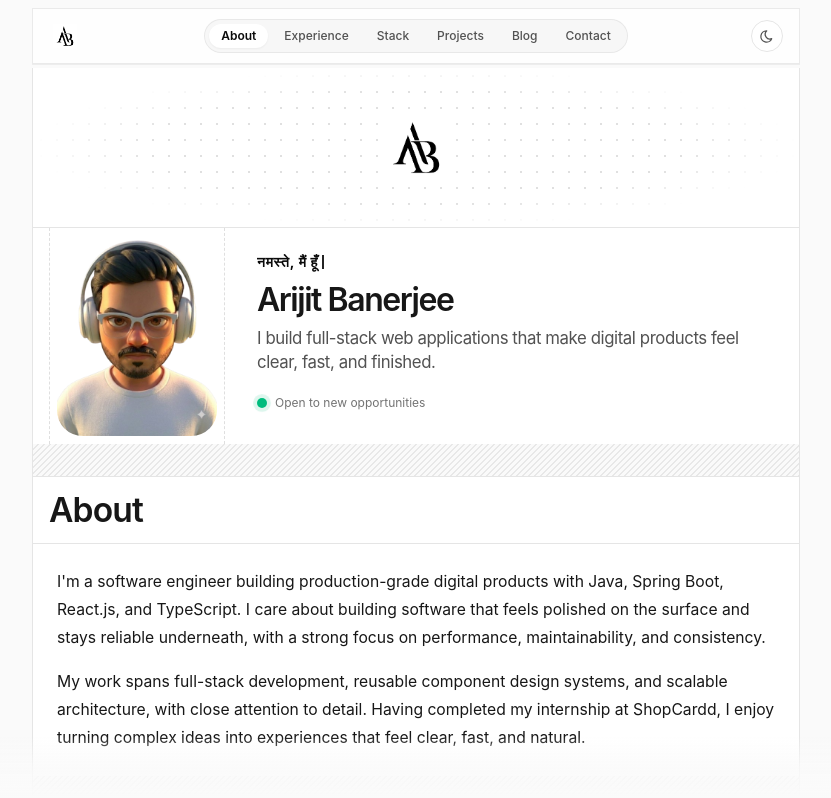
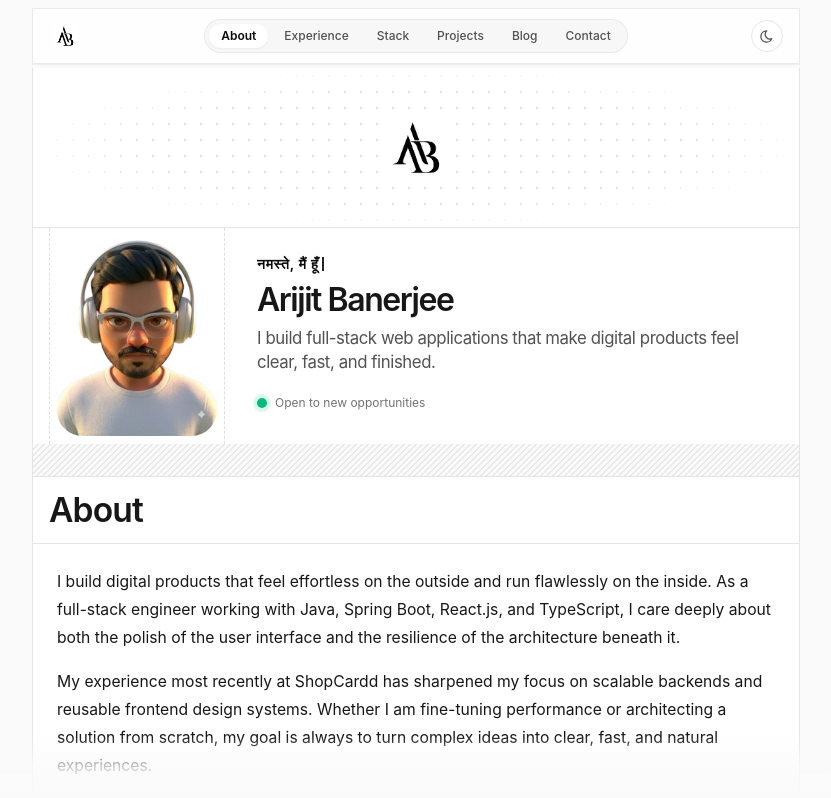
Before and after one commit to banerjee-arijit/portfolio, a React (Vite) app: page / in a window 1280 px wide. Shown: the top 798 px of the page, without its empty margins (224-1055 px from the left). Built offline with nearby package versions, Linux system fonts and the light colour scheme.

Commit message:
update in small UI microIntraction

```diff
--- a/src/App.jsx
+++ b/src/App.jsx
@@ -9,6 +9,7 @@ import Projects from "./components/projects";
 import BlogPanel from "./components/blog-panel";
 import LandingContactForm from "./components/landing-contact-form";
 import FooterPanel from "./components/footer-panel";
+import ScrollReveal from "./components/scroll-reveal";
 
 export default function App() {
   const [theme, setTheme] = useState(() => {
@@ -62,23 +63,55 @@ export default function App() {
 
       <main className="max-w-screen overflow-x-hidden px-2 pb-12 relative">
         <div className="mx-auto md:max-w-3xl relative">
+          <ScrollReveal yOffset={16}>
             <EmblemBanner />
+          </ScrollReveal>
+
+          <ScrollReveal yOffset={20}>
             <HeroSection theme={theme} />
+          </ScrollReveal>
+
           <Separator />
 
+          <ScrollReveal>
             <AboutPanel />
+          </ScrollReveal>
+
           <Separator />
+
+          <ScrollReveal>
             <Experience />
+          </ScrollReveal>
+
           <Separator />
+
+          <ScrollReveal>
             <Skills />
+          </ScrollReveal>
+
           <Separator />
+
+          <ScrollReveal>
             <Projects />
+          </ScrollReveal>
+
           <Separator />
+
+          <ScrollReveal>
             <BlogPanel />
+          </ScrollReveal>
+
           <Separator />
+
+          <ScrollReveal>
             <LandingContactForm />
+          </ScrollReveal>
+
           <Separator />
+
+          <ScrollReveal>
             <FooterPanel />
+          </ScrollReveal>
         </div>
       </main>
 
--- a/src/components/about-panel.jsx
+++ b/src/components/about-panel.jsx
@@ -12,19 +12,11 @@ export default function AboutPanel() {
 
       <div className="p-4 sm:p-6 space-y-4 text-[0.98rem] leading-7">
         <p className="text-neutral-900 dark:text-neutral-300 font-normal">
-          I'm a software engineer building production-grade digital products
-          with Java, Spring Boot, React.js, and TypeScript. I care about
-          building software that feels polished on the surface and stays
-          reliable underneath, with a strong focus on performance,
-          maintainability, and consistency.
+          I build digital products that feel effortless on the outside and run flawlessly on the inside. As a full-stack engineer working with Java, Spring Boot, React.js, and TypeScript, I care deeply about both the polish of the user interface and the resilience of the architecture beneath it.
         </p>
 
-        {/* Faded second paragraph */}
         <p className="text-neutral-900 dark:text-neutral-300 font-normal">
-          My work spans full-stack development, reusable component design
-          systems, and scalable architecture, with close attention to detail.
-          Having completed my internship at ShopCardd, I enjoy turning complex
-          ideas into experiences that feel clear, fast, and natural.
+          My experience most recently at ShopCardd has sharpened my focus on scalable backends and reusable frontend design systems. Whether I am fine-tuning performance or architecting a solution from scratch, my goal is always to turn complex ideas into clear, fast, and natural experiences.
         </p>
       </div>
     </section>
--- a/src/components/blog-panel.jsx
+++ b/src/components/blog-panel.jsx
@@ -1,18 +1,28 @@
+import { IconExternalLink } from "@tabler/icons-react";
+
 export default function BlogPanel() {
+  const today = new Date();
+  const days = ["Sun", "Mon", "Tue", "Wed", "Thu", "Fri", "Sat"];
+  const months = ["Jan", "Feb", "Mar", "Apr", "May", "Jun", "Jul", "Aug", "Sep", "Oct", "Nov", "Dec"];
+
+  const todayFormatted = `${today.getDate()} ${months[today.getMonth()]} ${today.getFullYear()}`;
+
   const posts = [
     {
-      title: "Building Scalable Full-Stack Applications with Java & React",
-      date: "01.10.2026",
+      title: "JavaScript vs React: What's the Difference?",
+      href: "https://dev.to/arijit_banerjee_a45b6e660/javascript-vs-react-whats-the-difference-2mf3",
+      date: todayFormatted,
       excerpt:
-        "Key architecture principles, REST API optimizations, and clean state management strategies for building high-performance web applications...",
-      gradient: "from-sky-400 via-indigo-400 to-amber-200",
+        "A comprehensive guide breaking down key differences between plain JavaScript and React, exploring DOM manipulation, component architecture, state management, and rendering pipelines...",
+      gradient: "from-amber-400 via-yellow-400 to-amber-200",
     },
     {
-      title: "Efficient State Management in React & TypeScript",
-      date: "04.09.2026",
+      title: "Mastering Encapsulation in Java",
+      href: "https://dev.to/arijit_banerjee_a45b6e660/mastering-encapsulation-in-java-3g8d",
+      date: "10 Jun 2025",
       excerpt:
-        "Handling complex state efficiently in modern frontend applications using context, custom hooks, and strict TypeScript patterns...",
-      gradient: "from-amber-400 via-rose-400 to-indigo-400",
+        "A deep dive into Object-Oriented Programming (OOP) fundamentals in Java, exploring data hiding, access modifiers, getter/setter patterns, and building robust, maintainable backend codebases...",
+      gradient: "from-sky-400 via-indigo-400 to-amber-200",
     },
   ];
 
@@ -28,20 +38,26 @@ export default function BlogPanel() {
         </h2>
       </header>
 
-
-      {/* Blog Cards Grid matching Image 4 & 5 */}
+      {/* Blog Cards Grid */}
       <div className="p-4 sm:p-6 space-y-6">
         <div className="grid grid-cols-1 sm:grid-cols-2 gap-4">
           {posts.map((post) => (
-            <div
+            <a
               key={post.title}
-              className="group cursor-pointer rounded-2xl border border-neutral-200 dark:border-neutral-800 bg-white dark:bg-neutral-950 p-3 hover:border-neutral-300 dark:hover:border-neutral-700 transition-all duration-300 shadow-xs flex flex-col justify-between"
+              href={post.href}
+              target="_blank"
+              rel="noreferrer"
+              className="group cursor-pointer rounded-2xl border border-neutral-200 dark:border-neutral-800 bg-white dark:bg-neutral-950 p-3 hover:border-neutral-400 dark:hover:border-neutral-600 transition-all duration-300 shadow-xs flex flex-col justify-between"
             >
               <div>
                 {/* Gradient Thumbnail Cover */}
                 <div
-                  className={`w-full h-40 rounded-xl bg-linear-to-br ${post.gradient} opacity-90 group-hover:opacity-100 transition-opacity mb-4 border border-neutral-200/60 dark:border-neutral-800/60 shadow-inner`}
-                />
+                  className={`w-full h-40 rounded-xl bg-gradient-to-br ${post.gradient} opacity-90 group-hover:opacity-100 transition-opacity mb-4 border border-neutral-200/60 dark:border-neutral-800/60 shadow-inner relative flex items-end justify-end p-3`}
+                >
+                  <span className="p-1.5 rounded-full bg-white/80 dark:bg-neutral-900/80 text-neutral-800 dark:text-neutral-200 backdrop-blur-md opacity-0 group-hover:opacity-100 transition-opacity">
+                    <IconExternalLink size={16} />
+                  </span>
+                </div>
 
                 <h3 className="text-base font-bold text-neutral-900 dark:text-white leading-snug group-hover:text-neutral-700 dark:group-hover:text-neutral-200 transition-colors font-display">
                   {post.title}
@@ -55,16 +71,21 @@ export default function BlogPanel() {
                   {post.excerpt}
                 </p>
               </div>
-            </div>
+            </a>
           ))}
         </div>
 
         {/* Bottom All Posts Pill Button */}
         <div className="flex justify-center pt-2">
-          <button className="inline-flex items-center gap-1.5 px-4 py-1.5 rounded-full border border-neutral-200 dark:border-neutral-800 bg-neutral-50 dark:bg-neutral-900 text-xs font-medium text-neutral-700 dark:text-neutral-300 hover:bg-neutral-100 dark:hover:bg-neutral-800 transition-all duration-300 cursor-pointer shadow-xs">
+          <a
+            href="https://dev.to/arijit_banerjee_a45b6e660"
+            target="_blank"
+            rel="noreferrer"
+            className="inline-flex items-center gap-1.5 px-4 py-1.5 rounded-full border border-neutral-200 dark:border-neutral-800 bg-neutral-50 dark:bg-neutral-900 text-xs font-medium text-neutral-700 dark:text-neutral-300 hover:bg-neutral-100 dark:hover:bg-neutral-800 transition-all duration-300 cursor-pointer shadow-xs"
+          >
             <span>All Posts</span>
             <span>&gt;</span>
-          </button>
+          </a>
         </div>
       </div>
     </section>
--- a/src/components/hello-typewriter.jsx
+++ b/src/components/hello-typewriter.jsx
@@ -53,7 +53,7 @@ export default function HelloTypewriter() {
   }, [currentText, isDeleting, wordIndex, speed]);
 
   return (
-    <div className="h-5 flex items-center text-xs md:text-sm font-bold tracking-wider text-neutral-950 dark:text-neutral-50 uppercase mb-1">
+    <div className="h-5 flex items-center text-xs md:text-sm font-semibold tracking-wider text-neutral-950 dark:text-neutral-50 uppercase">
       <span>{currentText}</span>
       <span className="w-[2px] h-3.5 bg-neutral-950 dark:bg-neutral-50 animate-pulse ml-1 inline-block" />
     </div>
--- /dev/null
+++ b/src/components/scroll-reveal.jsx
@@ -0,0 +1,24 @@
+import { motion } from "framer-motion";
+
+export default function ScrollReveal({
+  children,
+  className = "",
+  delay = 0,
+  yOffset = 24,
+}) {
+  return (
+    <motion.div
+      initial={{ opacity: 0, y: yOffset }}
+      whileInView={{ opacity: 1, y: 0 }}
+      viewport={{ once: true, margin: "-50px" }}
+      transition={{
+        duration: 0.6,
+        ease: [0.21, 0.47, 0.32, 0.98],
+        delay: delay,
+      }}
+      className={className}
+    >
+      {children}
+    </motion.div>
+  );
+}
--- a/src/components/skills.jsx
+++ b/src/components/skills.jsx
@@ -1,4 +1,5 @@
 import { lazy, Suspense, useState, useEffect } from "react";
+import { motion } from "framer-motion";
 
 const StackIcon = lazy(() => import("tech-stack-icons"));
 
@@ -48,11 +49,19 @@ export default function Skills() {
 
       <div className="p-4 sm:p-6 space-y-6">
         {/* Outer Rounded Grid Container matching User Image */}
-        <div className="rounded-3xl  overflow-hidden shadow-2xs">
+        <div className="rounded-3xl overflow-hidden shadow-2xs">
           <div className="grid grid-cols-2 sm:grid-cols-3 md:grid-cols-6">
             {skillList.map((skill, idx) => (
-              <div
+              <motion.div
                 key={skill.name + idx}
+                initial={{ opacity: 0, y: 16 }}
+                whileInView={{ opacity: 1, y: 0 }}
+                viewport={{ once: true }}
+                transition={{
+                  duration: 0.4,
+                  delay: idx * 0.05,
+                  ease: [0.21, 0.47, 0.32, 0.98],
+                }}
                 className="flex flex-col items-center justify-center p-6 border-b border-r border-neutral-200/80 dark:border-neutral-800/80 hover:bg-white/60 dark:hover:bg-neutral-900/50 transition-colors group cursor-pointer"
               >
                 {/* White/Dark Rounded Squircle Badge */}
@@ -83,7 +92,7 @@ export default function Skills() {
                 <span className="text-xs font-bold text-neutral-800 dark:text-neutral-200 text-center font-display">
                   {skill.name}
                 </span>
-              </div>
+              </motion.div>
             ))}
           </div>
         </div>
```
Lines whose indentation alone changed are shown as unchanged.
